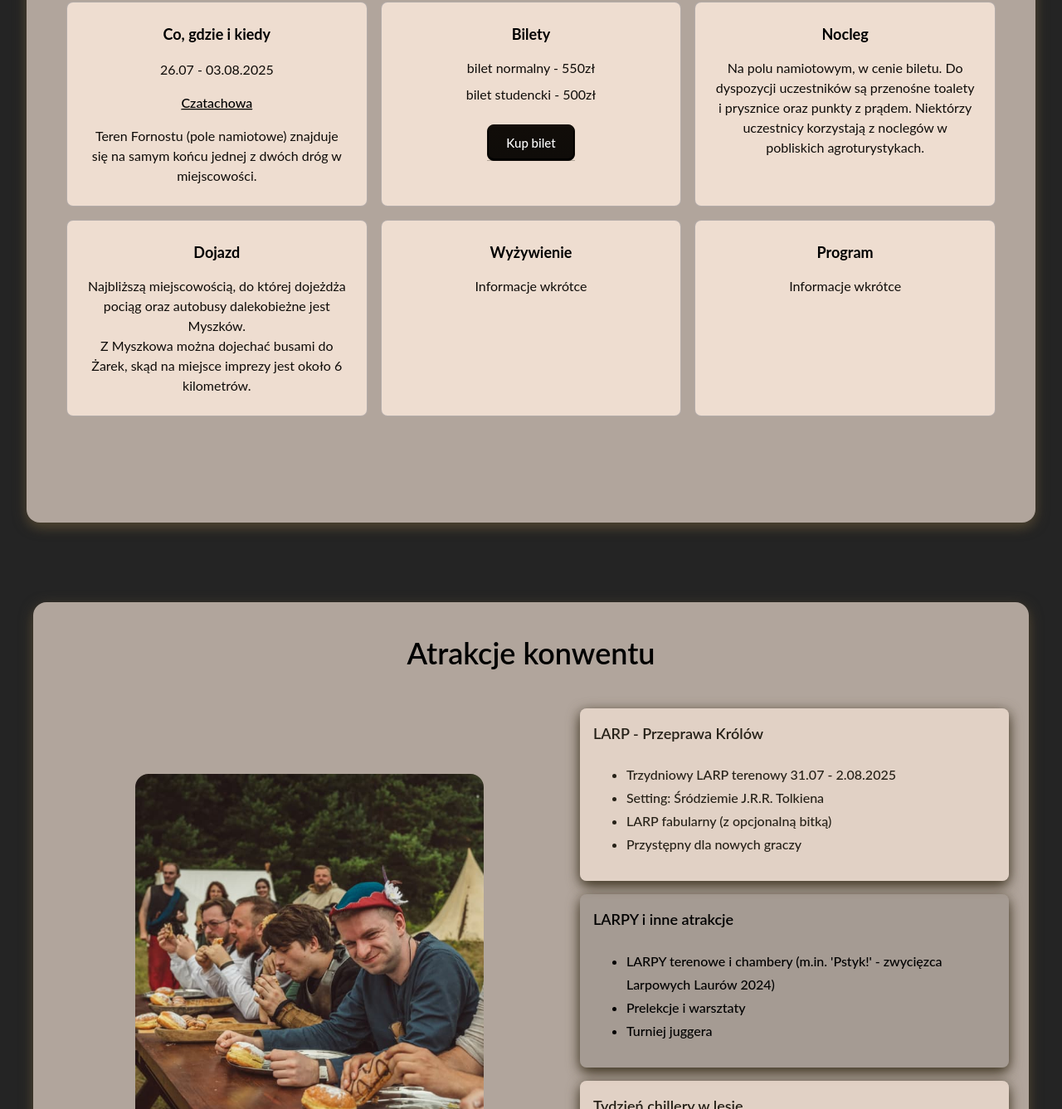
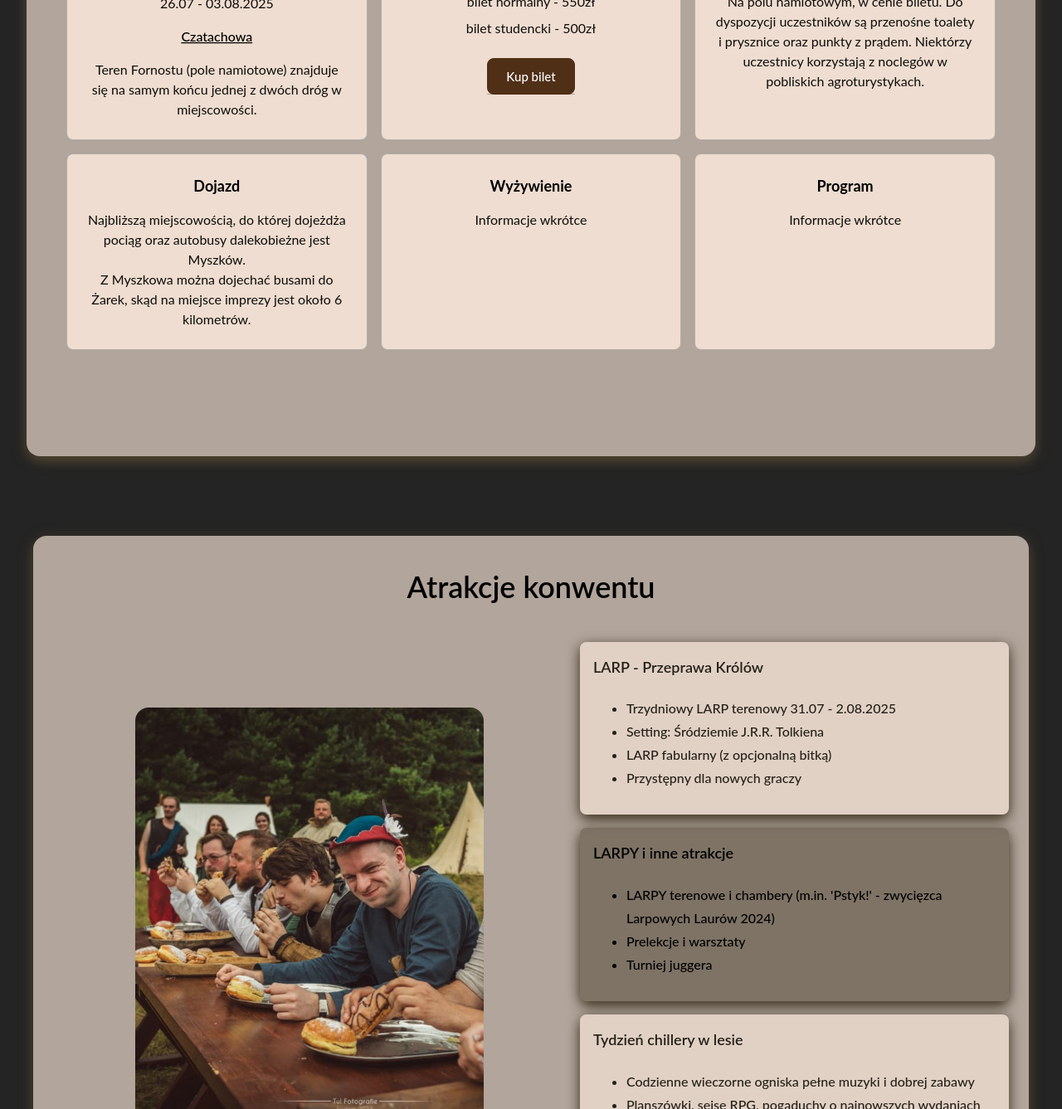
Before and after one commit to Veroshe/fornost-web, a React (Vite) app: page / in a window 1280 px wide. Shown: the part 958-2295 px from the top of the page at 83% size. Built offline with nearby package versions, Linux system fonts and the light colour scheme.

Commit message:
style fixes

```diff
--- a/src/index.css
+++ b/src/index.css
@@ -63,14 +63,19 @@ body {
   width: 100%;
   height: 100vh;
   background-repeat: no-repeat;
+  background-position: center;
+  margin-top: -80px;
 
   @media screen and (max-width: 768px) {
     background-repeat: no-repeat;
-    background-position-x: center;
-    background-position-y: center;
-    background-size: 450px;
+    background-position: center;
+    background-size: 600px;
     margin-top: -80px;
   }
+
+  @media screen and (max-width: 375px) {
+      background-size: 450px;
+    }
 }
 
 h1 {
--- a/src/marketing-page/components/AppAppBar.tsx
+++ b/src/marketing-page/components/AppAppBar.tsx
@@ -21,7 +21,6 @@ const StyledToolbar = styled(Toolbar)(({ theme }) => ({
   justifyContent: "space-between",
   flexShrink: 0,
   borderRadius: `calc(${theme.shape.borderRadius}px + 8px)`,
-  backdropFilter: "blur(24px)",
   border: "1px solid",
   borderColor: (theme.vars || theme).palette.divider,
   backgroundColor: alpha(theme.palette.background.default, 0.8),
--- a/src/shared-theme/customizations/inputs.tsx
+++ b/src/shared-theme/customizations/inputs.tsx
@@ -58,33 +58,19 @@ export const inputsCustomizations: Components<Theme> = {
             },
             style: {
               color: "white",
-              backgroundColor: gray[900],
-              backgroundImage: `linear-gradient(to bottom, ${gray[700]}, ${gray[800]})`,
-              boxShadow: `inset 0 1px 0 ${gray[600]}, inset 0 -1px 0 1px hsl(220, 0%, 0%)`,
-              border: `1px solid ${gray[700]}`,
+              backgroundColor: " #4F3017",
+              backgroundImage: `linear-gradient(to bottom, #4F3017, #4F3017)`,
+              boxShadow: `none`,
+              border: `1px solid #4F3017`,
               "&:hover": {
                 backgroundImage: "none",
-                backgroundColor: gray[700],
-                boxShadow: "none"
+                backgroundColor: " #201309",
+                boxShadow: "none",
+                color: "white"
               },
               "&:active": {
-                backgroundColor: gray[800]
-              },
-              ...theme.applyStyles("dark", {
-                color: "black",
-                backgroundColor: gray[50],
-                backgroundImage: `linear-gradient(to bottom, ${gray[100]}, ${gray[50]})`,
-                boxShadow: "inset 0 -1px 0  hsl(220, 30%, 80%)",
-                border: `1px solid ${gray[50]}`,
-                "&:hover": {
-                  backgroundImage: "none",
-                  backgroundColor: gray[300],
-                  boxShadow: "none"
-                },
-                "&:active": {
-                  backgroundColor: gray[400]
-                }
-              })
+                backgroundColor: "#201309"
+              }
             }
           },
           {
@@ -181,10 +167,10 @@ export const inputsCustomizations: Components<Theme> = {
               variant: "text"
             },
             style: {
-              color: gray[600],
+              color: "#201309",
               "&:hover": {
-                backgroundColor: alpha(brand[900], 0.5),
-                color: "#000"
+                backgroundColor: alpha("#4F3017", 0.5),
+                color: "#EEDDD0"
               },
               "&:active": {
                 backgroundColor: gray[200]
--- a/src/shared-theme/themePrimitives.ts
+++ b/src/shared-theme/themePrimitives.ts
@@ -96,8 +96,7 @@ export const red = {
 };
 
 export const getDesignTokens = () => {
-  customShadows[1] =
-    "hsla(220, 30%, 5%, 0.07) 0px 4px 16px 0px, hsla(220, 25%, 10%, 0.07) 0px 8px 16px -5px";
+  customShadows[1] = "#4F3017 0px 4px 16px 0px, #201309 0px 8px 16px -5px";
 
   return {
     palette: {
@@ -131,7 +130,7 @@ export const getDesignTokens = () => {
       grey: {
         ...gray
       },
-      divider: alpha(gray[300], 0.4),
+      divider: "#4F3017",
       background: {
         default: "#EEDDD0",
         paper: "hsl(220, 35%, 97%)"
@@ -142,8 +141,8 @@ export const getDesignTokens = () => {
         warning: orange[400]
       },
       action: {
-        hover: alpha(gray[200], 0.2),
-        selected: `${alpha(gray[200], 0.3)}`
+        hover: alpha("#4C4230", 0.5),
+        selected: `${alpha("#4C4230", 0.5)}`
       }
     },
     typography: {
@@ -244,8 +243,8 @@ export const palette = {
     warning: orange[400]
   },
   action: {
-    hover: alpha(gray[200], 0.4),
-    selected: `${alpha(gray[200], 0.4)}`
+    hover: alpha("#4C4230", 0.5),
+    selected: `${alpha("#4C4230", 0.5)}`
   },
   baseShadow: "#4C4230 0px 4px 16px 0px, #4C4230 0px 8px 16px -5px"
 };
```
